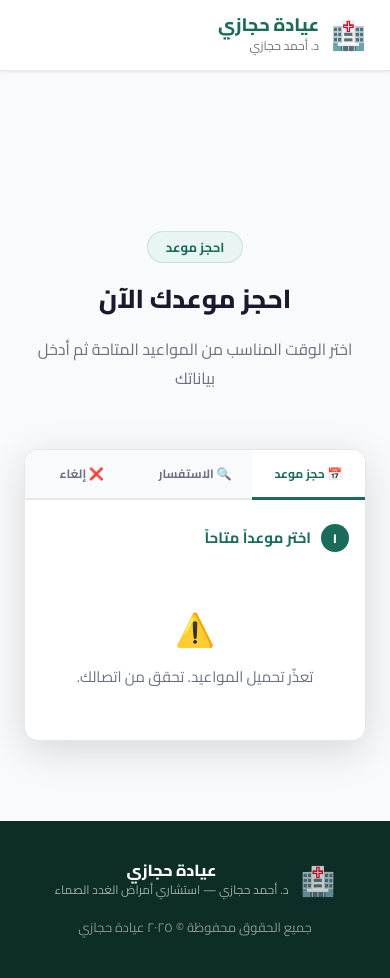
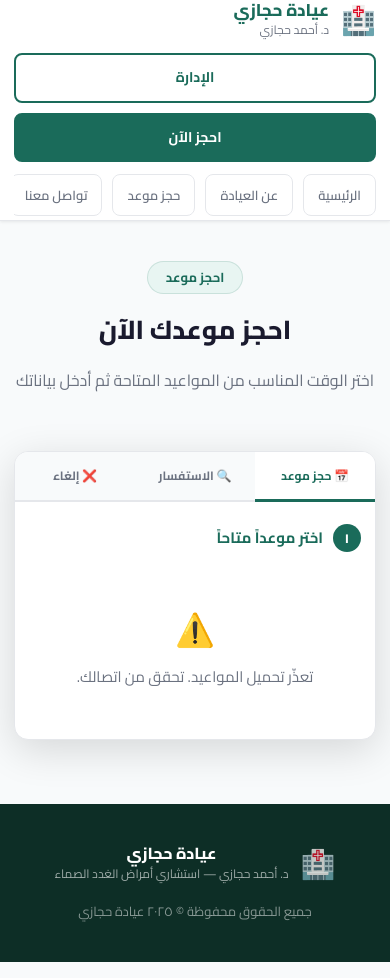
Before and after one commit to ThisIsHegazi/dr_hegazy_clinic, a plain HTML site: page frontend/book/index.html in a window 390 px wide. Drawn offline with Linux system fonts and the light colour scheme; no server answers.

Commit message:
Updated frontend phone bugs

```diff
--- a/frontend/book/index.html
+++ b/frontend/book/index.html
@@ -9,7 +9,7 @@
   <link href="https://fonts.googleapis.com/css2?family=Cairo:wght@300;400;500;600;700;800&display=swap" rel="stylesheet" />
   <link rel="stylesheet" href="../static/css/style.css" />
 </head>
-<body>
+<body class="book-page">
 
   <!-- NAVBAR -->
   <nav class="navbar">
@@ -27,14 +27,12 @@
         <li><a href="./index.html">حجز موعد</a></li>
         <li><a href="../index.html#contact">تواصل معنا</a></li>
       </ul>
-      <div style="display: flex; gap: 12px; align-items: center;">
-        <a href="../admin/login/index.html" class="btn btn-outline nav-cta" style="padding: 10px 20px; border-color: var(--primary); color: var(--primary);">الإدارة</a>
-        <a href="./index.html" class="btn btn-primary nav-cta">احجز الآن</a>
+      <div class="nav-actions">
+        <a href="../admin/login/index.html" class="btn btn-outline nav-cta nav-admin">الإدارة</a>
+        <a href="#appointment" class="btn btn-primary nav-cta" aria-current="page">احجز الآن</a>
       </div>
     </div>
   </nav>
-
-  <div style="padding-top: 80px;"></div> <!-- Spacer for fixed navbar -->
 
   <!-- APPOINTMENT SECTION -->
   <section id="appointment" class="appointment">
--- a/frontend/static/css/style.css
+++ b/frontend/static/css/style.css
@@ -96,6 +96,13 @@ body {
   gap: 8px;
 }
 
+.nav-actions {
+  display: flex;
+  gap: 12px;
+  align-items: center;
+  flex-shrink: 0;
+}
+
 .nav-links a {
   text-decoration: none;
   color: var(--text-muted);
@@ -112,6 +119,11 @@ body {
 }
 
 .nav-cta { font-size: 14px !important; }
+.nav-admin {
+  padding: 10px 20px;
+  border-color: var(--primary);
+  color: var(--primary);
+}
 
 /* ===== BUTTONS ===== */
 .btn {
@@ -362,6 +374,14 @@ section { padding: 80px 0; }
 
 /* ===== APPOINTMENT ===== */
 .appointment { background: var(--bg); }
+
+.appointment[id] {
+  scroll-margin-top: 110px;
+}
+
+.book-page .appointment {
+  padding-top: 40px;
+}
 
 .form-card {
   max-width: 560px;
@@ -942,16 +962,107 @@ section { padding: 80px 0; }
 
 /* ===== RESPONSIVE ===== */
 @media (max-width: 768px) {
-  .nav-links { display: none; }
-  .nav-cta { display: none; }
+  .container { padding: 0 18px; }
+
+  .navbar {
+    background: rgba(255,255,255,0.98);
+  }
+
+  .nav-inner {
+    height: auto;
+    min-height: 70px;
+    padding: 12px 0 14px;
+    gap: 14px;
+    flex-wrap: wrap;
+  }
+
+  .logo {
+    flex: 1 1 auto;
+    min-width: 0;
+  }
+
+  .logo-name { font-size: 17px; }
+
+  .nav-links {
+    display: flex;
+    order: 3;
+    width: 100%;
+    gap: 10px;
+    overflow-x: auto;
+    padding-bottom: 4px;
+    scrollbar-width: none;
+  }
+
+  .nav-links::-webkit-scrollbar { display: none; }
+
+  .nav-links li {
+    flex: 0 0 auto;
+  }
+
+  .nav-links a {
+    display: inline-flex;
+    align-items: center;
+    justify-content: center;
+    padding: 9px 14px;
+    font-size: 13px;
+    background: var(--white);
+    border: 1px solid var(--border);
+    white-space: nowrap;
+  }
+
+  .nav-actions {
+    width: 100%;
+    order: 2;
+    gap: 10px;
+  }
+
+  .nav-cta {
+    display: inline-flex;
+    flex: 1 1 0;
+    min-width: 0;
+    padding: 11px 14px;
+  }
 
   .hero-stats { flex-direction: column; gap: 16px; }
   .stat-divider { width: 40px; height: 1px; }
+
+  .hero {
+    min-height: auto;
+  }
+
+  .hero-content {
+    padding: 72px 18px 64px;
+  }
+
+  .hero-title {
+    font-size: clamp(30px, 9vw, 46px);
+  }
+
+  .hero-desc {
+    font-size: 16px;
+  }
 
   .tab { font-size: 13px; padding: 13px 8px; }
 
   .tab-content { padding: 24px 16px 18px; }
   .response-box { margin: 0 16px 18px; }
+
+  .selected-slot-banner {
+    flex-wrap: wrap;
+    align-items: flex-start;
+  }
+
+  .banner-change {
+    width: 100%;
+  }
+
+  .slot-day-header {
+    flex-wrap: wrap;
+  }
+
+  .slot-day-count {
+    order: 3;
+  }
 
   .footer-inner { flex-direction: column; text-align: center; }
 
@@ -964,9 +1075,47 @@ section { padding: 80px 0; }
 }
 
 @media (max-width: 480px) {
+  section { padding: 64px 0; }
+
+  .container { padding: 0 14px; }
+
+  .nav-inner {
+    gap: 12px;
+  }
+
+  .logo {
+    width: 100%;
+  }
+
+  .nav-actions {
+    flex-direction: column;
+  }
+
+  .nav-cta {
+    width: 100%;
+  }
+
   .hero-actions { flex-direction: column; align-items: center; }
   .btn-lg { width: 100%; max-width: 320px; }
 
   .tabs { gap: 0; }
   .tab { font-size: 12px; padding: 12px 6px; }
+
+  .tab-content {
+    padding: 22px 14px 18px;
+  }
+
+  .response-box {
+    margin: 0 14px 18px;
+  }
+
+  .slot-times-grid {
+    gap: 10px;
+  }
+
+  .slot-time {
+    flex: 1 1 calc(50% - 5px);
+    justify-content: center;
+    text-align: center;
+  }
 }
```
Also changed, not shown: frontend/index.html (+2 -2 lines), 1 other file.
